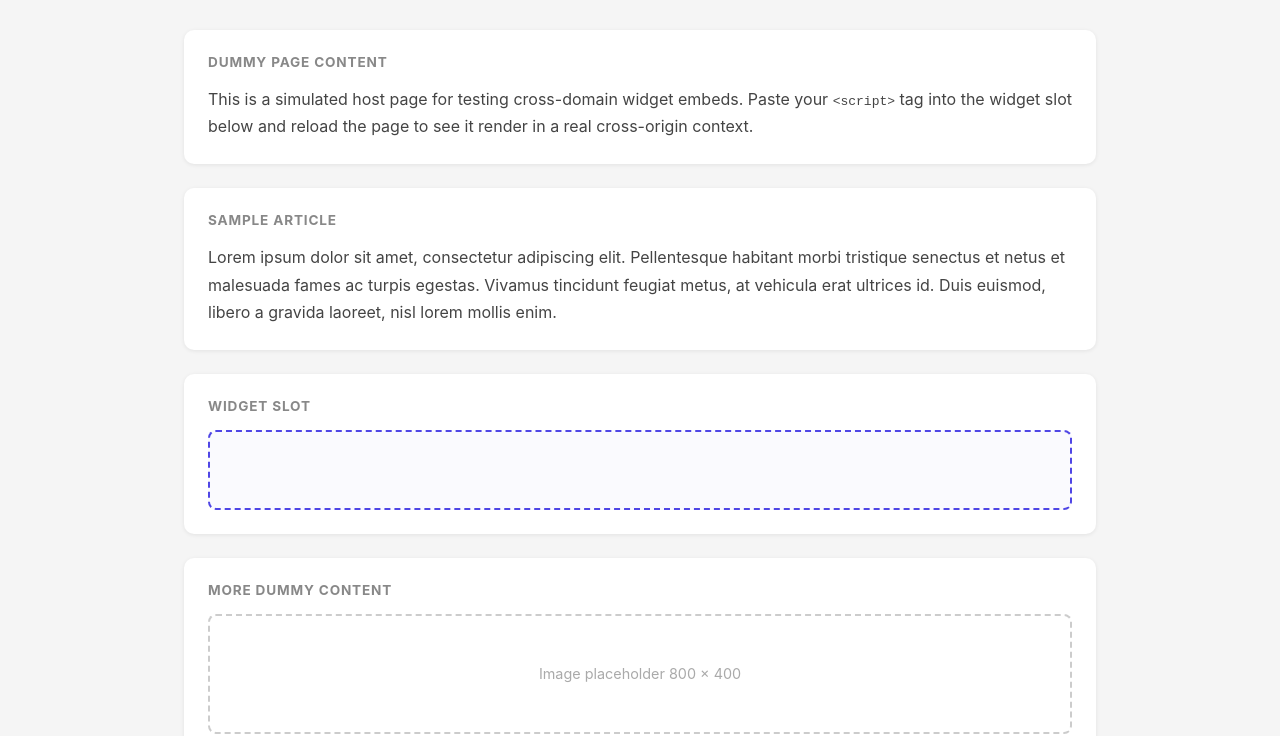
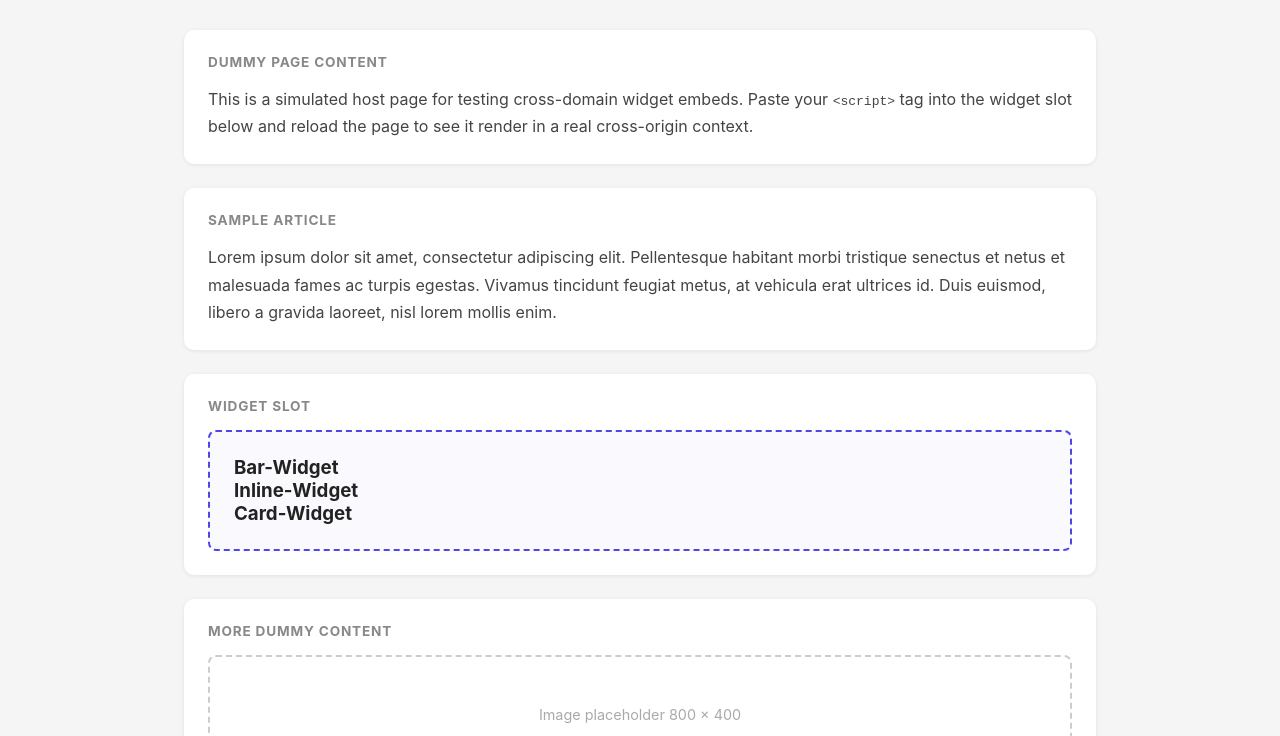
Before and after one commit to ivostrugar/kikudoo-widget-testbed, a plain HTML site: page index.html in a window 1280 px wide. Shown: the part 66-802 px from the top of the page. Drawn offline with Linux system fonts and the light colour scheme; a script that the page names is missing.

Commit message:
Update index.html

```diff
--- a/index.html
+++ b/index.html
@@ -121,7 +121,16 @@
         <!-- Insert your widget script tag here -->
 
         <!-- Bar widget -->
+        <h3>Bar-Widget</h3>
         <script src="https://kikudoo.com/embed/kikudoo-widget.js" data-provider="LK6XQk" data-course="EdjVMW" data-widget="bar" data-theme="light" data-color="#95cbc3" data-density="standard" data-events-count="3"></script>
+
+        <!-- Inline widget -->
+        <h3>Inline-Widget</h3>
+        <script src="https://kikudoo.com/embed/kikudoo-widget.js" data-provider="nY87L8" data-course="wQZ5DE" data-widget="inline" data-theme="light" data-color="#fefcdd" data-density="standard" data-events-count="3"></script>
+
+        <!-- Inline widget -->
+        <h3>Card-Widget</h3>
+        <script src="https://kikudoo.com/embed/kikudoo-widget.js" data-provider="LK6XQk" data-course="EdjVMW" data-widget="card" data-theme="light" data-color="#95cbc3" data-density="standard" data-events-count="3"></script>
 
         <!-- Floating button widget -->
         <script src="https://kikudoo.com/embed/kikudoo-widget.js" data-provider="LK6XQk" data-course="EdjVMW" data-widget="fab" data-theme="light" data-color="#95cbc3" data-density="standard" data-events-count="3"></script>
```
